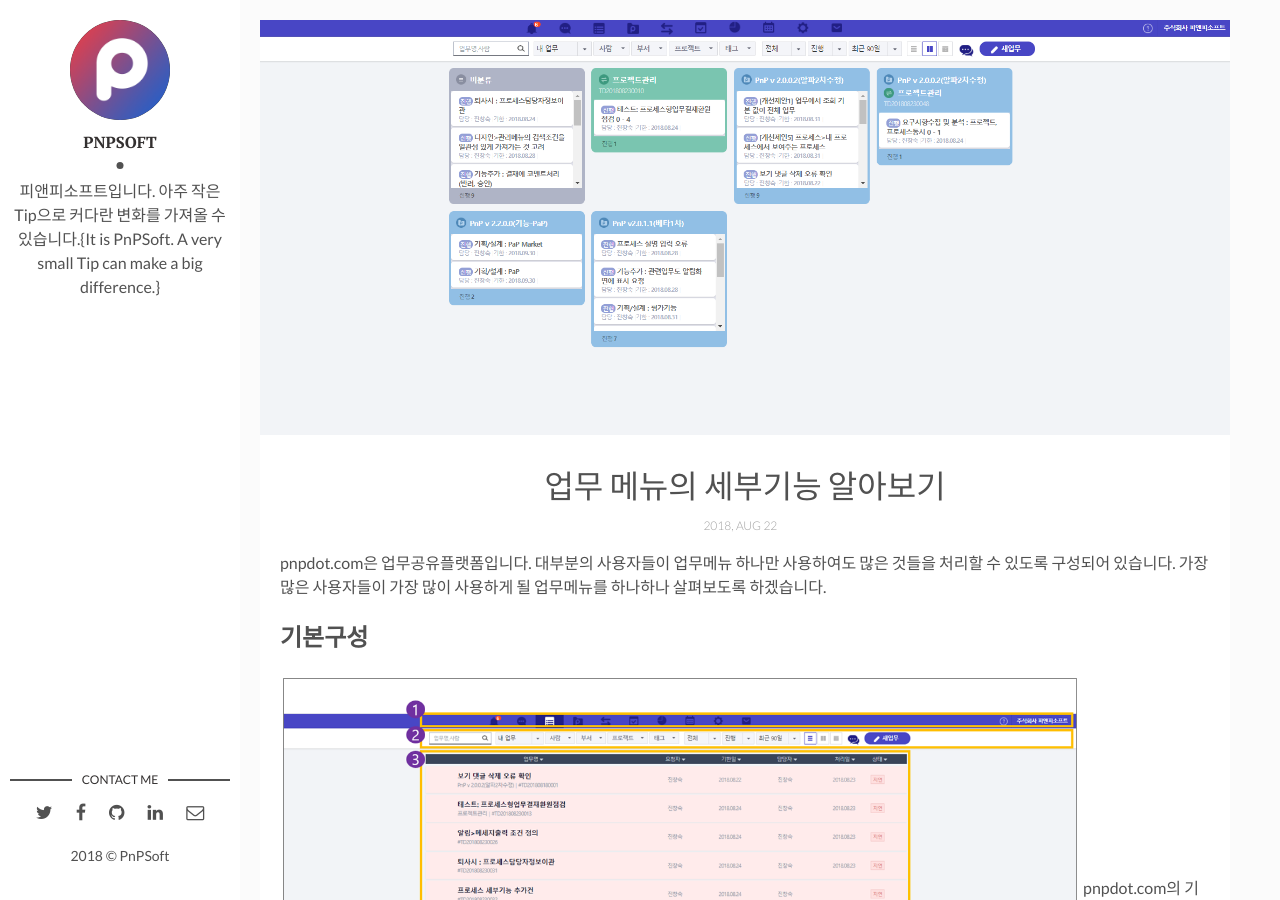
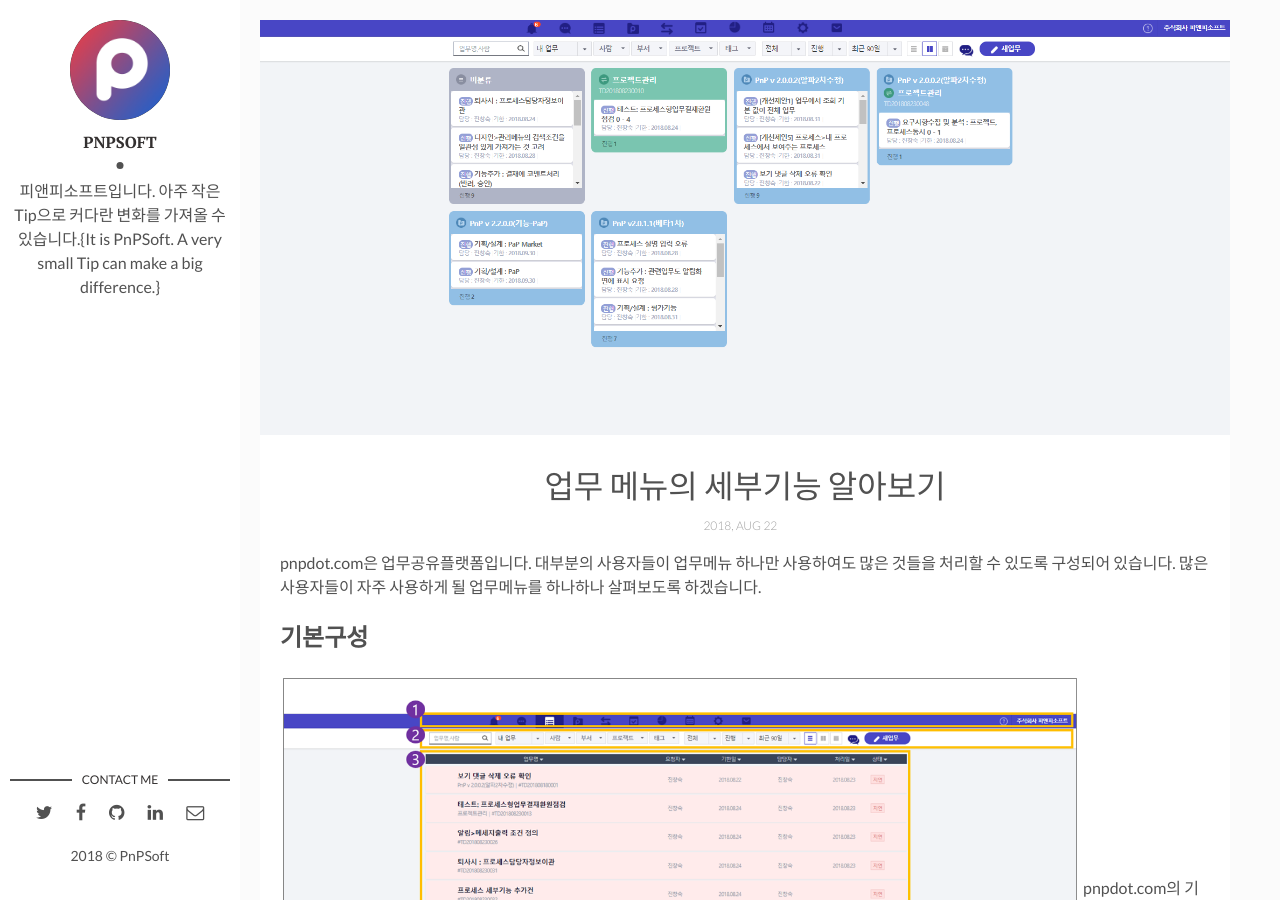
Before and after one commit to pnpsoft/pnpsoft.github.io, a Jekyll site: the page built from _posts/2018-08-27-how-to-use-pnp-02.markdown, in a window 1280 px wide and 900 px high. Built offline with Jekyll 4.4.1, drawn with Linux system fonts in a browser that asks for light colours; comment, search, counter and statistics services are not loaded.

Commit message:
Update 2018-08-27-how-to-use-pnp-02.markdown

```diff
--- a/_posts/2018-08-27-how-to-use-pnp-02.markdown
+++ b/_posts/2018-08-27-how-to-use-pnp-02.markdown
@@ -8,7 +8,7 @@
 tags: [pnpdot, 협업관리, 공유, 업무공유, 업무, 업무공유플랫폼]
 ---
 pnpdot.com은 업무공유플랫폼입니다. 대부분의 사용자들이 업무메뉴 하나만 사용하여도 많은 것들을 처리할 수 있도록 구성되어 있습니다.
-가장 많은 사용자들이 가장 많이 사용하게 될 업무메뉴를 하나하나 살펴보도록 하겠습니다.
+많은 사용자들이 자주 사용하게 될 업무메뉴를 하나하나 살펴보도록 하겠습니다.
 
 
 ## 기본구성
```
